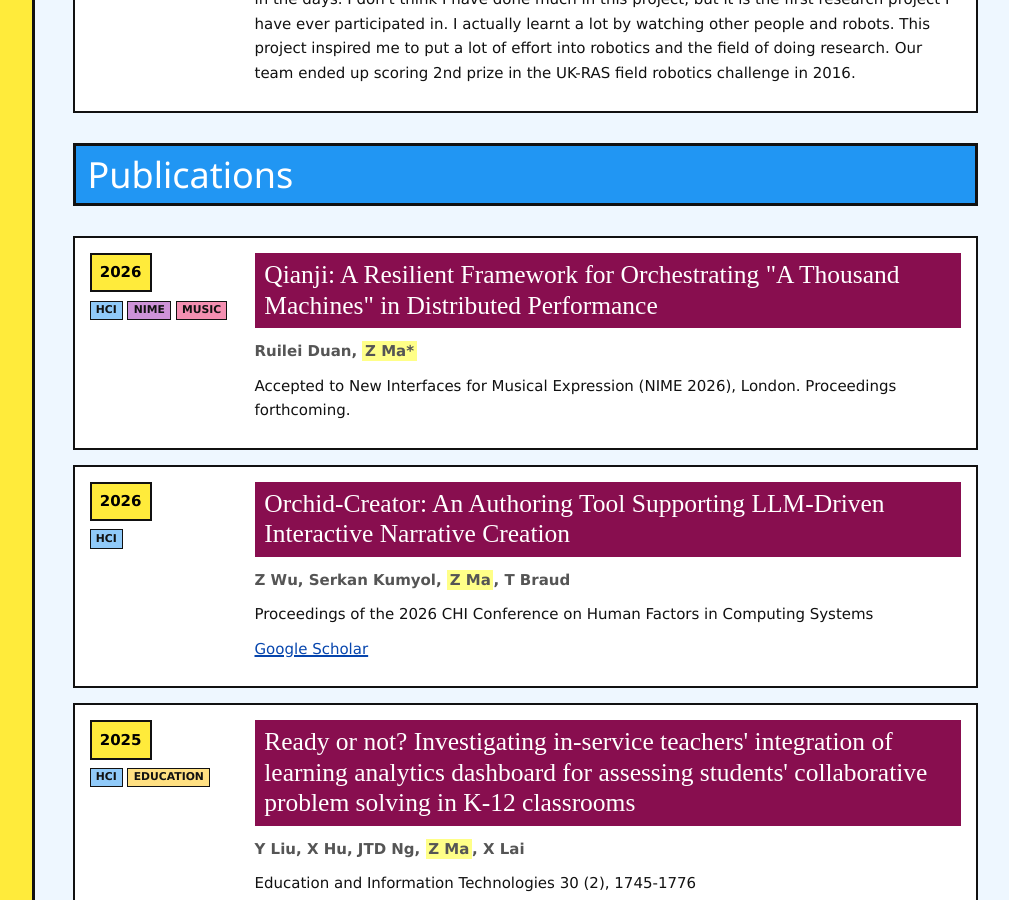
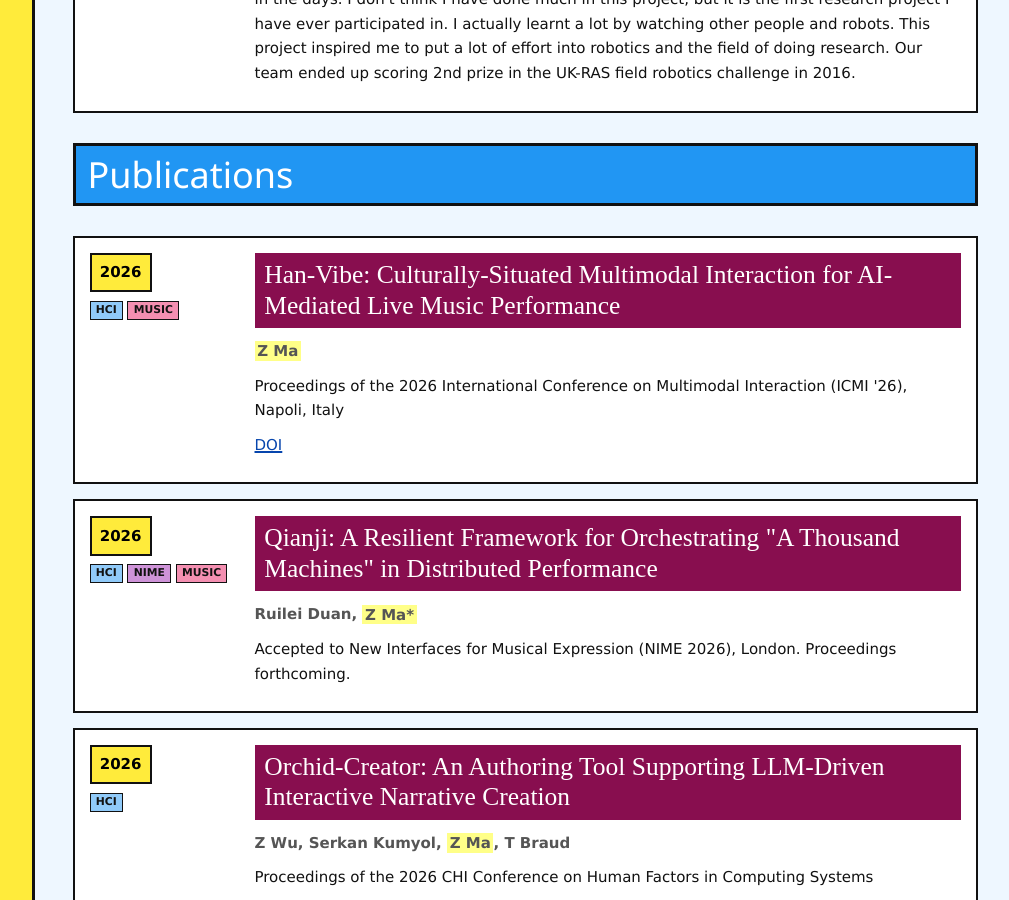
Before and after one commit to zmk5566/zmk5566.github.io, a Jekyll site: the page built from research.html, in a window 1280 px wide and 900 px high, scrolled down 2600 px. Shown: the whole window, without its empty margins (245-1254 px from the left). Built offline with Jekyll 4.4.1, drawn with Linux system fonts in a browser that asks for light colours.

Commit message:
feat(site): add Han-Vibe publication

```diff
--- a/_data/research.yml
+++ b/_data/research.yml
@@ -1,3 +1,15 @@
+- year: "2026"
+  title: "Han-Vibe: Culturally-Situated Multimodal Interaction for AI-Mediated Live Music Performance"
+  authors: "Z Ma"
+  venue: "Proceedings of the 2026 International Conference on Multimodal Interaction (ICMI '26), Napoli, Italy"
+  tags:
+    - HCI
+    - MUSIC
+  link:
+    label: "DOI"
+    url: "https://doi.org/10.1145/3776574.3831136"
+  comment: ""
+
 - year: "2026"
   title: 'Qianji: A Resilient Framework for Orchestrating "A Thousand Machines" in Distributed Performance'
   authors: "Ruilei Duan, Z Ma"
```
Also changed, not shown: 1 other file.
